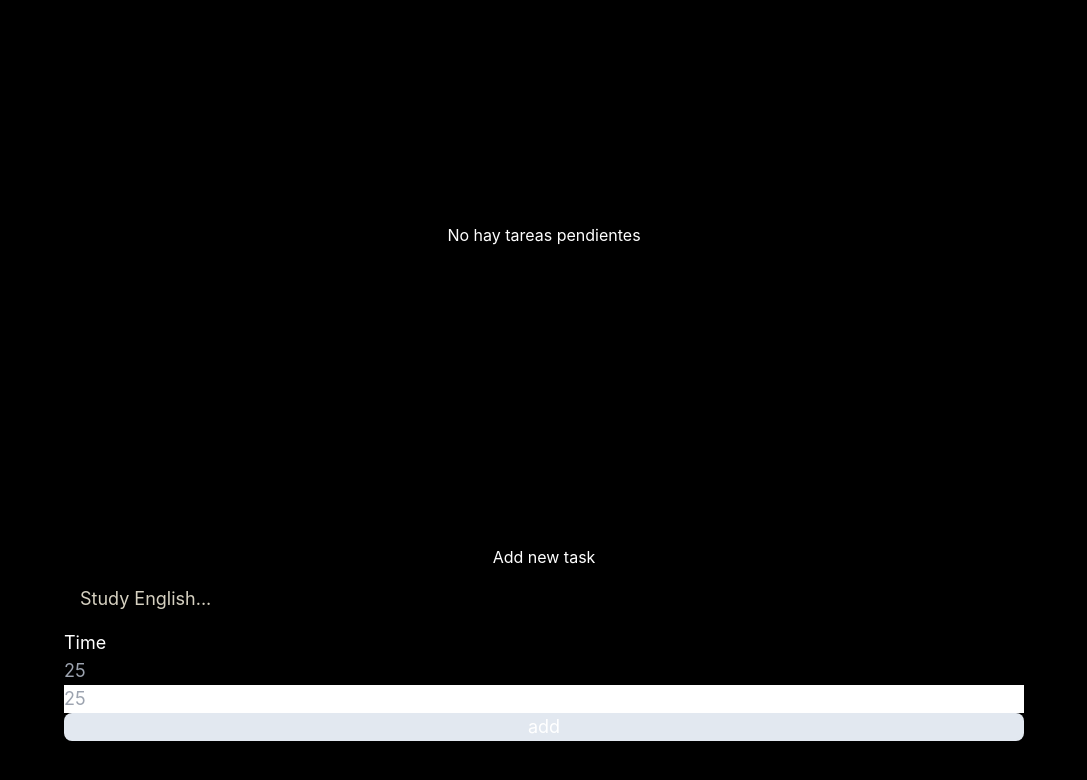
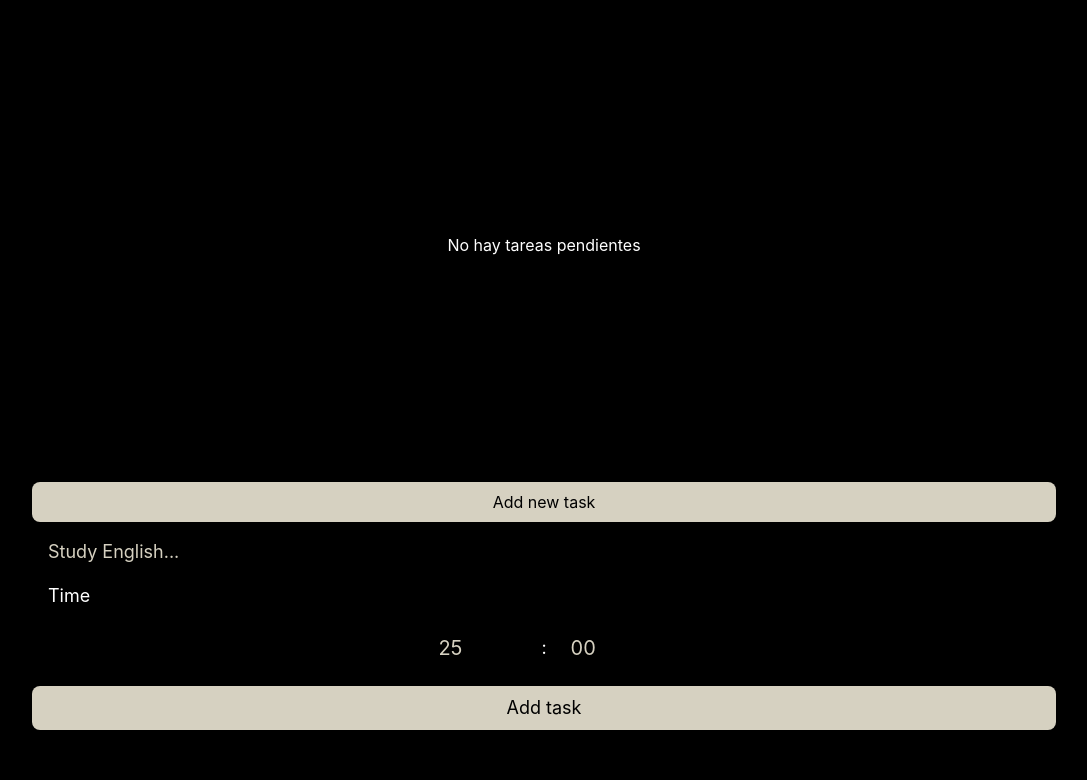
Before and after one commit to agustinrobledo/fardev-pomodoro, a React (Vite) app: page / in a window 1280 px wide. Both pictures are taken after a click on the button "Add new task". Shown: the top 780 px of the page, without its empty margins (96-1183 px from the left). Built offline with nearby package versions, Linux system fonts and the light colour scheme; what tailwindcss-radix would draw is missing.

Commit message:
added accordion

```diff
--- a/src/components/NewTask.tsx
+++ b/src/components/NewTask.tsx
@@ -12,29 +12,31 @@ const NewTask = ({ addTask }: propsTask) => {
     const buttonRef = useRef<HTMLButtonElement>(null)
 
     const handleClick = (e: React.MouseEvent<HTMLButtonElement>) => {
-        if (showForm) {
-            gsap.from(e.currentTarget, {
-                y: -100,
-            })
-            setShowForm(!showForm)
-        } else {
-            gsap.from(e.currentTarget, {
-                y: 100,
-            })
-            setShowForm(!showForm)
-        }
+        setShowForm(!showForm)
+        // if (showForm) {
+        //     gsap.from(e.currentTarget, {
+        //         y: -100,
+        //     })
+
+        //     setShowForm(!showForm)
+        // } else {
+        //     gsap.from(e.currentTarget, {
+        //         y: 100,
+        //     })
+        //     setShowForm(!showForm)
+        // }
     }
 
     return (
-        <div className="flex h-2/5 w-3/4 flex-col justify-center">
+        <div className="flex h-2/5 w-4/5 flex-col ">
             <button
                 ref={buttonRef}
-                className="task-button"
+                className="rounded-lg bg-white p-2 text-black"
                 onClick={handleClick}
             >
                 Add new task
             </button>
-            {showForm ? <TaskForm addTask={addTask} /> : null}
+            <TaskForm onShow={showForm} addTask={addTask} />
         </div>
     )
 }
--- a/src/components/Task.tsx
+++ b/src/components/Task.tsx
@@ -33,21 +33,13 @@ const Task = ({ task, onUpdate }: propsTask) => {
 
     useLayoutEffect(() => {
         if (container.current !== null) {
-            // let hover = gsap.to(container.current, {
-            //     scale: 1.1,
-            //     duration: 0.5,
-            //     paused: true,
-            //     ease: "power1.inOut",
-            // })
-            // container.current.addEventListener("mouseenter", () => hover.play())
-            // container.current.addEventListener("mouseleave", () =>
-            //     hover.reverse()
-            // )
             const ctx = gsap.context(() => {
                 gsap.from(container.current, {
-                    y: -100,
+                    x: -100,
+                    duration: 1,
                     opacity: 0,
-                    stagger: 0.5,
+                    ease: "none",
+                    stagger: 0.3,
                 })
             }, container)
             return () => ctx.revert()
@@ -58,7 +50,7 @@ const Task = ({ task, onUpdate }: propsTask) => {
         <Link
             ref={container}
             to={`task/${task.id}`}
-            className="w-3/4 rounded-lg bg-white p-4 text-black"
+            className="task w-3/4 rounded-lg bg-white p-4 text-black"
         >
             <p className="">{task.name}</p>
         </Link>
--- a/src/components/TaskForm.tsx
+++ b/src/components/TaskForm.tsx
@@ -1,12 +1,30 @@
 import { gsap } from "gsap"
-import React, { useLayoutEffect, useRef, useState } from "react"
+import React, { useEffect, useLayoutEffect, useRef, useState } from "react"
 
 interface taskFormProps {
     addTask: (t: string) => void
+    onShow: boolean
 }
-const TaskForm = ({ addTask }: taskFormProps) => {
+const TaskForm = ({ addTask, onShow }: taskFormProps) => {
     const [task, setTask] = useState("")
     const formRef = useRef(null)
+
+    useLayoutEffect(() => {
+        if (formRef.current) {
+            onShow
+                ? gsap.fromTo(
+                      formRef.current,
+                      { y: -50, opacity: 0, display: "none" },
+                      { opacity: 1, y: 0, display: "block", duration: 0.3 }
+                  )
+                : gsap.fromTo(
+                      formRef.current,
+                      { y: 0 },
+                      { y: -50, opacity: 0, display: "none", duration: 0.3 }
+                  )
+        }
+    }, [onShow])
+
     const handleSubmit = (e: React.FormEvent, t: string) => {
         e.preventDefault()
         addTask(t)
@@ -14,32 +32,46 @@ const TaskForm = ({ addTask }: taskFormProps) => {
     }
 
     return (
-        <form ref={formRef} className="flex w-full flex-col text-lg">
+        <div ref={formRef}>
+            <form className="form flex w-full flex-col text-lg">
                 <label htmlFor="task">
                     <input
                         type="text"
                         placeholder="Study English..."
                         onChange={(e) => setTask(e.target.value)}
                         value={task}
-                    className="bg-transparent p-4 placeholder:text-white"
+                        className="bg-transparent p-4 placeholder:text-white focus:outline-none"
                     />
                 </label>
-            <label>Time</label>
+                <label className="pl-4">Time</label>
+                <div className="flex items-center justify-center">
                     <input
                         type="number"
                         name="minutes"
                         placeholder="25"
-                className="bg-transparent"
+                        max={59}
+                        min={1}
+                        className="bg-transparent p-6 text-xl placeholder:text-white focus:outline-none"
                     />
-            <input type="number" placeholder="25" name="seconds" />
+                    <span>:</span>
+                    <input
+                        type="number"
+                        placeholder="00"
+                        name="seconds"
+                        max={59}
+                        min={0}
+                        className="bg-transparent p-6 text-xl placeholder:text-white focus:outline-none"
+                    />
+                </div>
                 <button
-                className="rounded-lg  bg-slate-200"
+                    className="rounded-lg bg-white py-2 text-lg text-black"
                     type="submit"
                     onClick={(e) => handleSubmit(e, task)}
                 >
-                add
+                    Add task
                 </button>
             </form>
+        </div>
     )
 }
 
--- a/src/components/Tasks.tsx
+++ b/src/components/Tasks.tsx
@@ -33,7 +33,7 @@ const Tasks = ({ tasks, onChange }: propsTasks) => {
     }
 
     return (
-        <div className="flex h-full flex-col items-center gap-4">
+        <div className="flex h-full flex-col items-center gap-4 py-6">
             {tasks.length ? (
                 <div className="flex h-3/5 w-4/5 flex-col items-center gap-2 overflow-auto">
                     {tasks.map((t) => (
```
Lines whose indentation alone changed are shown as unchanged.
